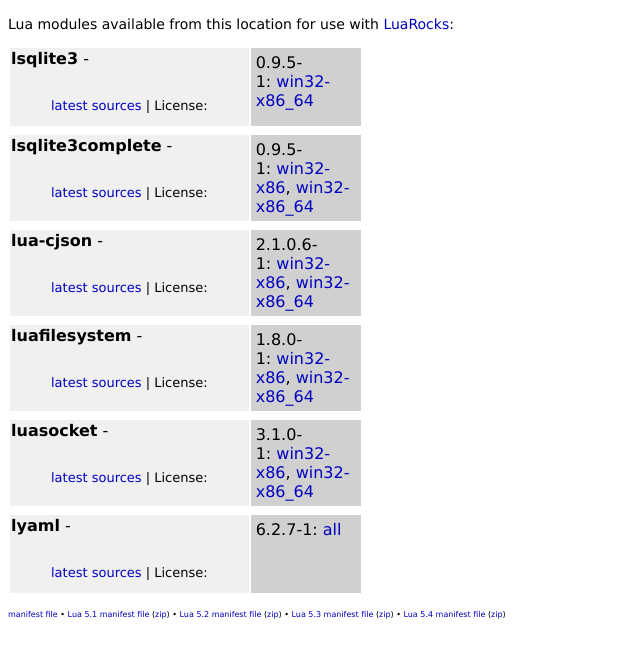
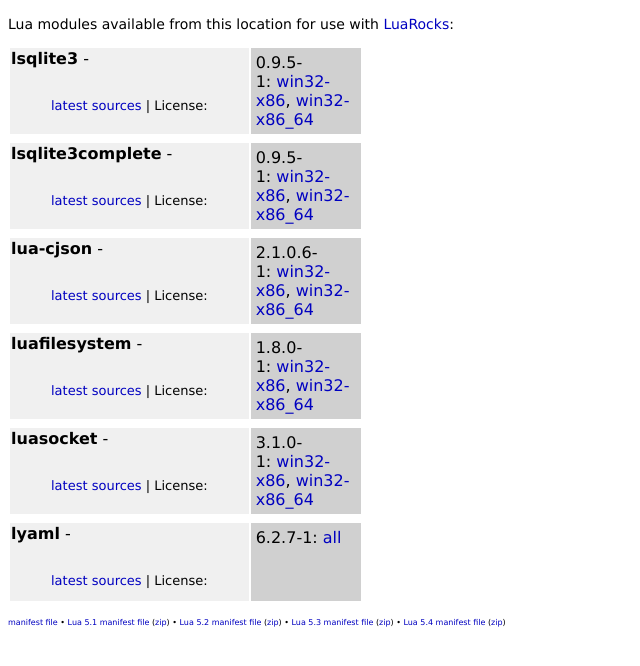
Before and after one commit to macroquest/luarocks, a plain HTML site: page index.html in a window 1280 px wide. Shown: the part 44-710 px from the top of the page, without its empty margins (0-640 px from the left). Drawn offline with Linux system fonts and the light colour scheme.

Commit message:
Automatic update of LuaRocks x86

```diff
--- a/index.html
+++ b/index.html
@@ -57,7 +57,7 @@ Lua modules available from this location for use with <a href="http://www.luaroc
 <font size="-1"><a href="">latest sources</a>  | License: </font></p>
 </blockquote></a></td>
 <td class="version">
-0.9.5-1:&nbsp;<a href="lsqlite3-0.9.5-1.win32-x86_64.rock">win32-x86_64</a><br/></td></tr>
+0.9.5-1:&nbsp;<a href="lsqlite3-0.9.5-1.win32-x86.rock">win32-x86</a>,&nbsp;<a href="lsqlite3-0.9.5-1.win32-x86_64.rock">win32-x86_64</a><br/></td></tr>
 <tr><td colspan="2" class="spacer"></td></tr>
 <td class="package">
 <p><a name="lsqlite3complete"></a><a href="#lsqlite3complete" class="pkg"><b>lsqlite3complete</b></a> - <br/>
```
Also changed, not shown: 11 other files.
